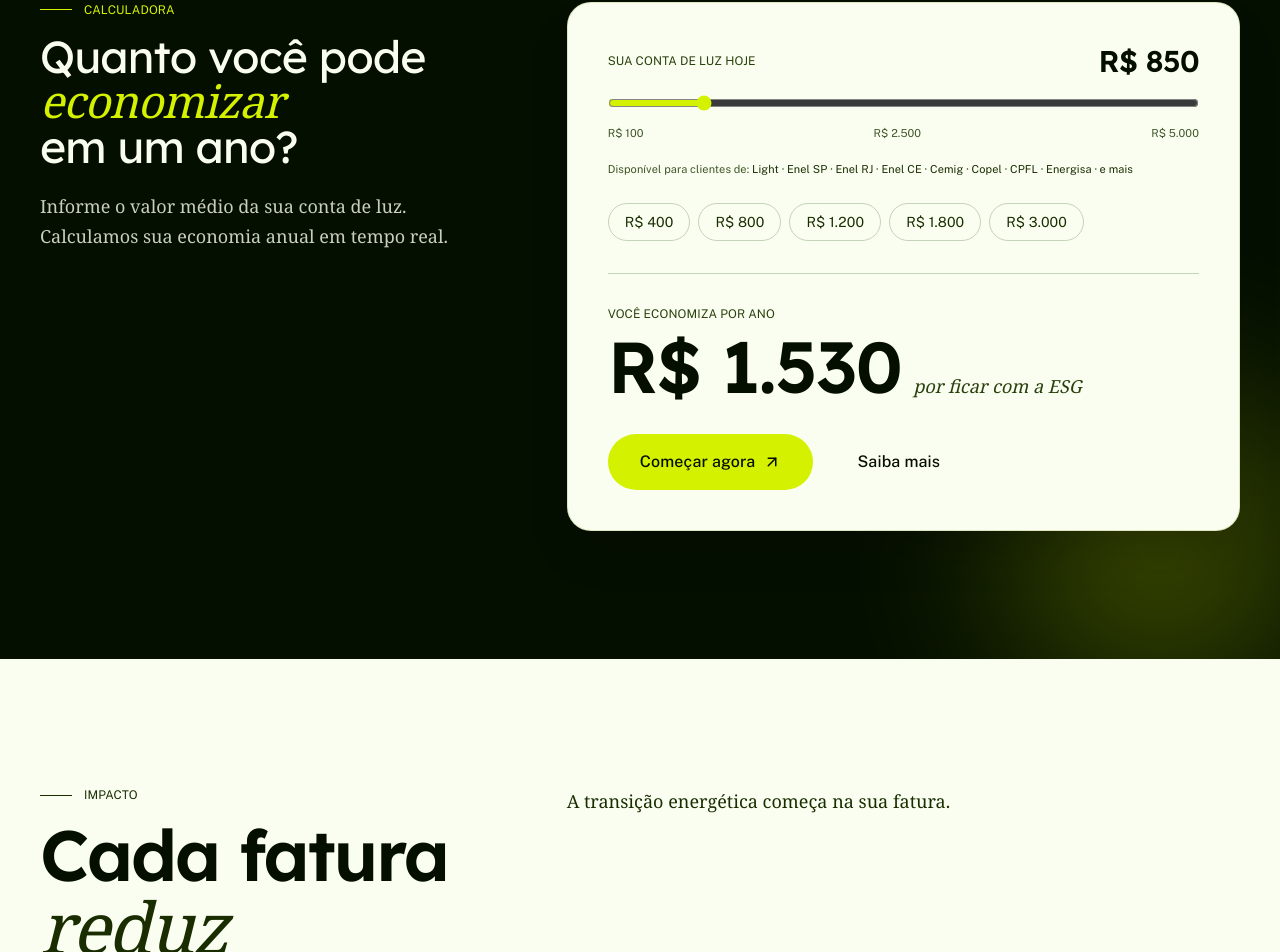
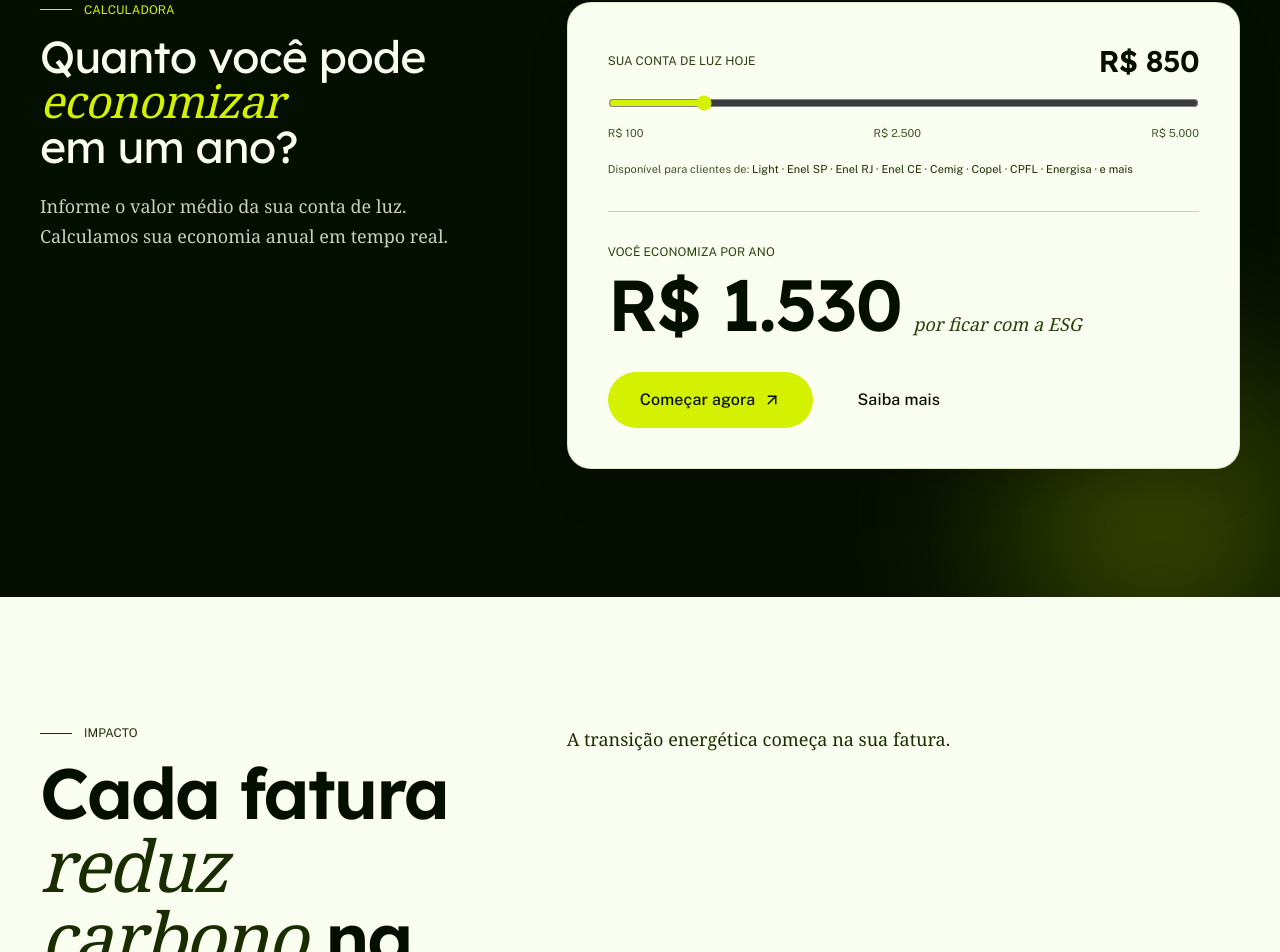
Before and after one commit to contatoenergysg-stack/energy-solar-green, a Next.js app: page / in a window 1280 px wide. Shown: the part 1831-2783 px from the top of the page. Built offline with nearby package versions, Linux system fonts and the light colour scheme; a web font is replaced by a local one.

Commit message:
Remove quick value buttons from calculator

```diff
--- a/components/Calculator.tsx
+++ b/components/Calculator.tsx
@@ -103,23 +103,6 @@ export function Calculator() {
                 </span>
               </p>
 
-              {/* Quick chips */}
-              <div className="mt-6 flex flex-wrap gap-2">
-                {[400, 800, 1200, 1800, 3000].map((v) => (
-                  <button
-                    key={v}
-                    type="button"
-                    onClick={() => setBill(v)}
-                    className={`font-label text-sm px-4 py-2 rounded-full border btn-press transition-colors duration-200 ${
-                      bill === v
-                        ? "bg-secondary-900 text-tertiary border-secondary-900"
-                        : "bg-tertiary text-secondary-700 border-secondary-200 hover:border-secondary-400"
-                    }`}
-                  >
-                    {formatCurrency(v)}
-                  </button>
-                ))}
-              </div>
 
               {/* Result */}
               <div className="mt-8 pt-8 border-t border-secondary-200">
```
